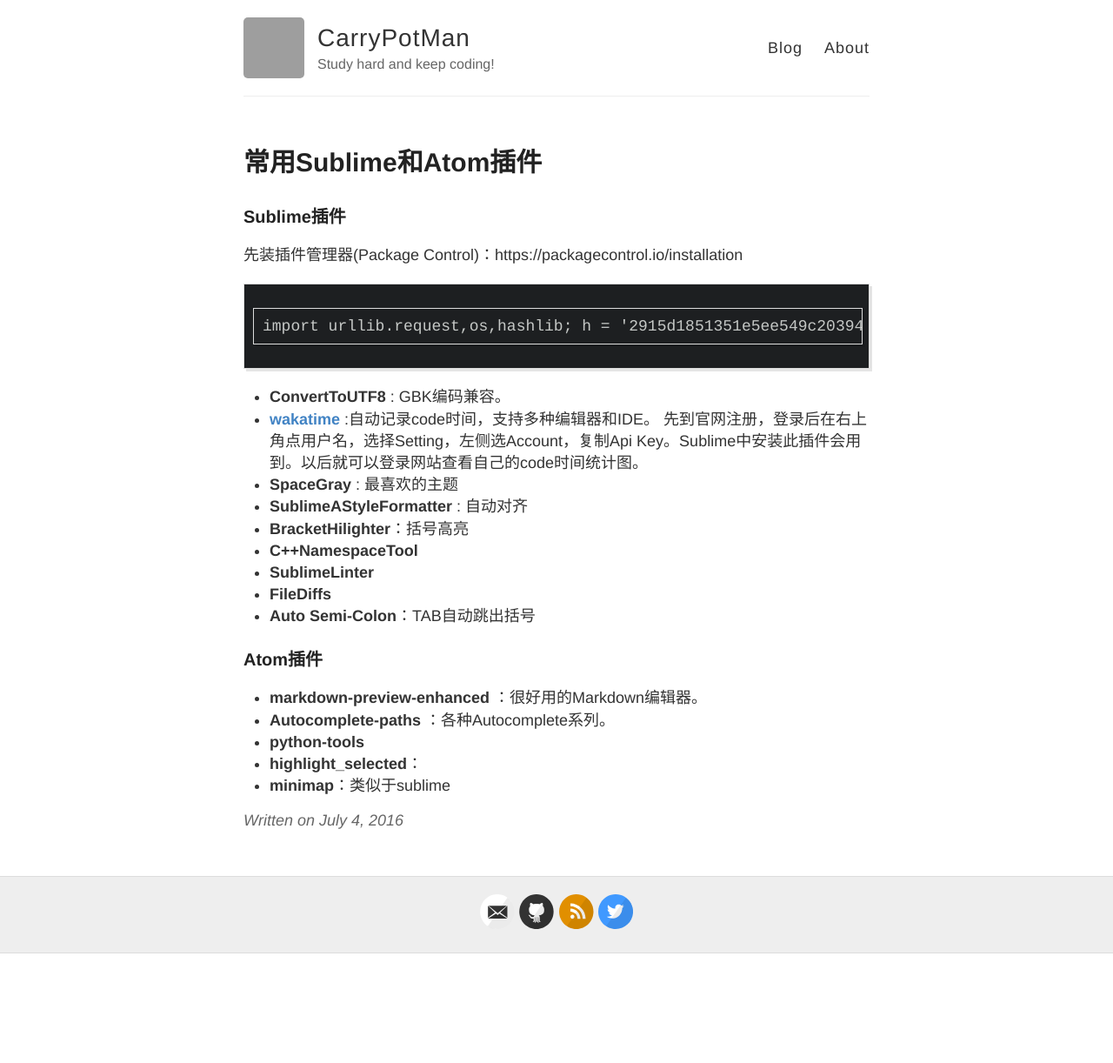
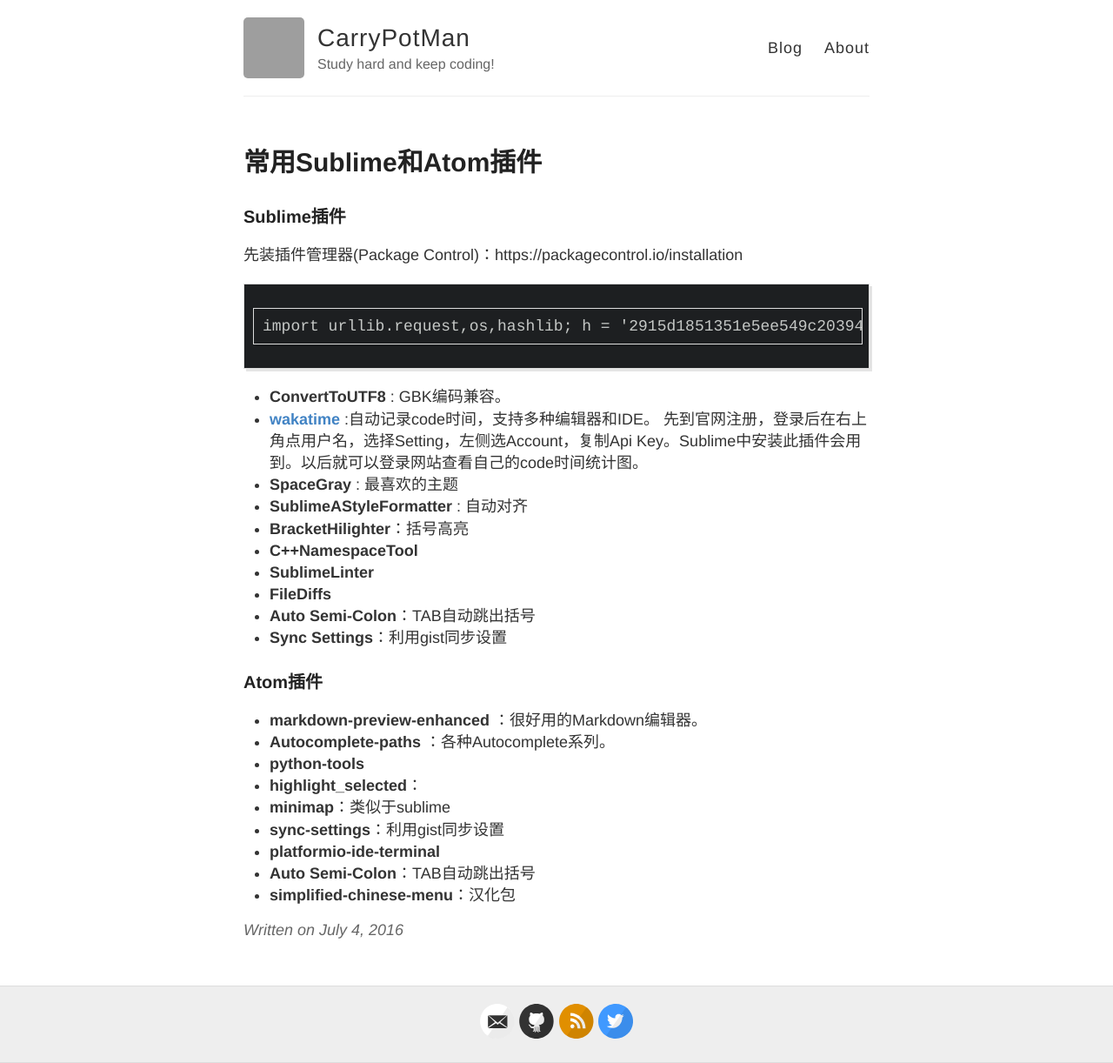
Before and after one commit to MenglaiWang/MenglaiWang.github.io, a Jekyll site: the page built from _posts/2016-7-4-SublimeAndAtom.md, in a window 1280 px wide. Shown: the whole page at 87% size. Built offline with Jekyll 4.4.1, drawn with Linux system fonts in a browser that asks for light colours; comment, search, counter and statistics services are not loaded; before the commit the page ends 1096 px from its top, so only the background shows below that; grey boxes are pictures that could not be loaded.

Commit message:
Update 2016-7-4-SublimeAndAtom.md

```diff
--- a/_posts/2016-7-4-SublimeAndAtom.md
+++ b/_posts/2016-7-4-SublimeAndAtom.md
@@ -20,6 +20,7 @@ import urllib.request,os,hashlib; h = '2915d1851351e5ee549c20394736b442' + '8bc5
 - **SublimeLinter**
 - **FileDiffs**
 - **Auto Semi-Colon**：TAB自动跳出括号
+- **Sync Settings**：利用gist同步设置
 
 
 ### Atom插件
@@ -29,3 +30,7 @@ import urllib.request,os,hashlib; h = '2915d1851351e5ee549c20394736b442' + '8bc5
 - **python-tools**
 - **highlight_selected**：
 - **minimap**：类似于sublime
+- **sync-settings**：利用gist同步设置
+- **platformio-ide-terminal**
+- **Auto Semi-Colon**：TAB自动跳出括号
+- **simplified-chinese-menu**：汉化包
```
